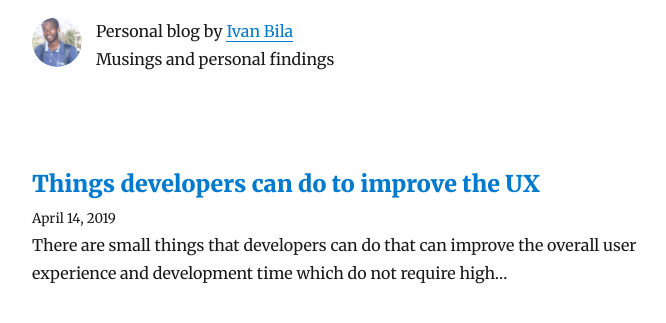
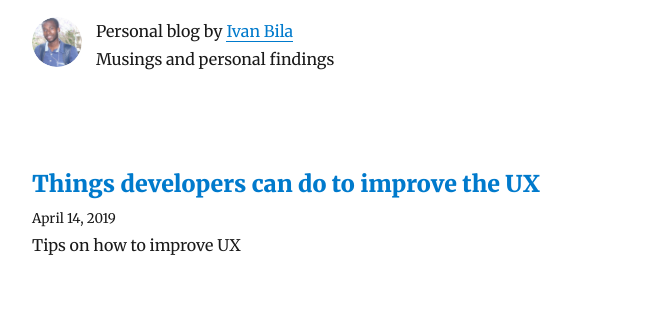
Before and after one commit to herquiloidehele/ivanbila.github.io, a Gatsby site: page / in a window 1280 px wide. Shown: the part 137-460 px from the top of the page, without its empty margins (293-959 px from the left). Built offline with nearby package versions, Linux system fonts and the light colour scheme; Gatsby itself is replaced by a stand-in of ours; some packages are replaced by stand-ins of ours.

Commit message:
change url

```diff
--- a/content/blog/hello-world/index.md
+++ b/content/blog/things-developers-can-do-to-improve-ux/index.md
@@ -1,6 +1,7 @@
 ---
 title: "Things developers can do to improve the UX"
 date: "2019-04-14"
+description: "Tips on how to improve UX"
 ---
 
 There are small things that developers can do that can improve the overall user experience and development time which do not require high expertise levels on user experience, these small things that when passed unnoticed can damage application's overall experience, on the other hand, if you spend some time to look for these small things and correct them, it might improve your app's user experience by a significant factor.
--- a/package.json
+++ b/package.json
@@ -55,6 +55,7 @@
     "format": "prettier --write src/**/*.{js,jsx}",
     "start": "npm run develop",
     "serve": "gatsby serve",
+    "deploy": "gatsby build --prefix-paths && gh-pages -d public",
     "test": "echo \"Write tests! -> https://gatsby.dev/unit-testing\""
   }
 }
```
